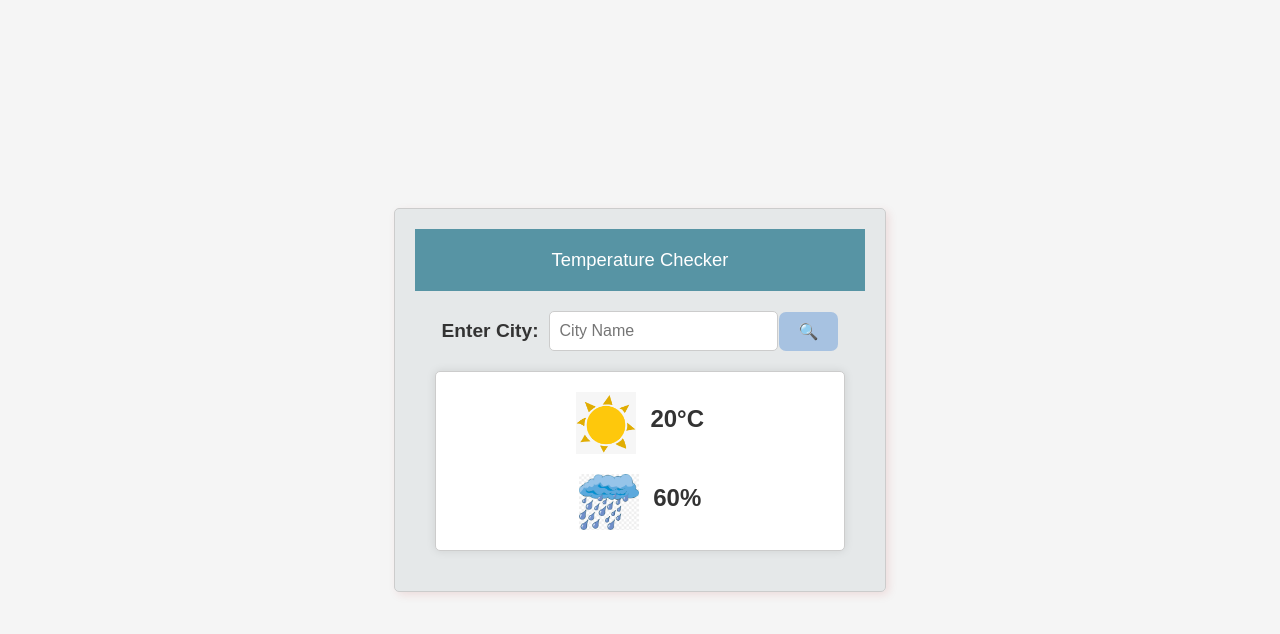
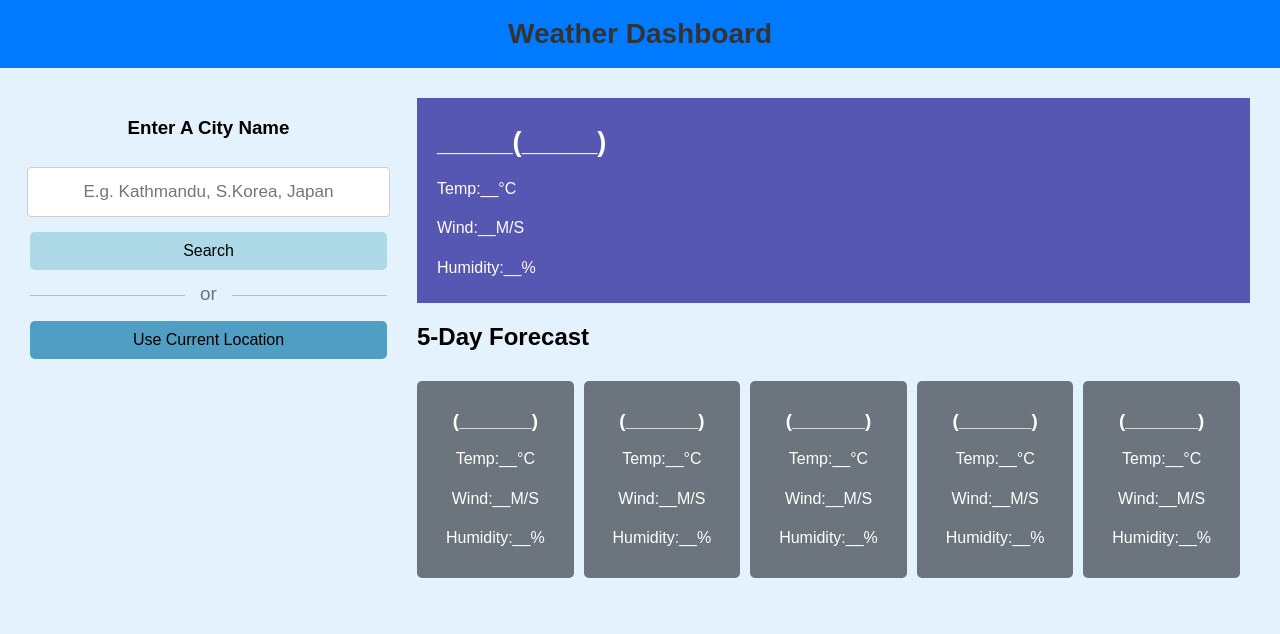
Before and after one commit to seemapoudel58/Temperature-checker, a plain HTML site: page index.html in a window 1280 px wide. Drawn offline with Linux system fonts and the light colour scheme.

Commit message:
second commit

```diff
--- a/app.js
+++ b/app.js
@@ -0,0 +1,144 @@
+const apiKey = '81b27c269d3735d7f9e7b6c7283dfea9';
+
+const searchButton = document.querySelector('.search-btn');
+const cityInput = document.querySelector('.city-input');
+const weatherCardsDiv = document.querySelector('.weather-cards');
+const currentWeatherDiv = document.querySelector('.current-weather');
+const locationButton = document.querySelector('.location-btn');
+
+const createWeatherCard = (cityName, weatherItem, index) => {
+  if (index === 0) {
+    return `<div class="details">
+                <h2>${cityName}(${weatherItem.dt_txt.split(' ')[0]})</h2>
+                <h4>Temperature: ${(weatherItem.main.temp - 273.15).toFixed(
+                  2
+                )}°C</h4>
+                <h4>Wind: ${weatherItem.wind.speed}M/S</h4>
+                <h4>Humidity: ${weatherItem.main.humidity}%</h4>
+            </div>
+            <div class="icon">
+                <img
+                src="https://openweathermap.org/img/wn/${
+                  weatherItem.weather[0].icon
+                }@4x.png"
+                alt="weather icon"
+                />
+                <h4>${weatherItem.weather[0].description}</h4>
+            </div>`;
+  } else {
+    return `<li class="card">
+                  <h3>(${weatherItem.dt_txt.split(' ')[0]})</h3>
+                  <img
+                  src="https://openweathermap.org/img/wn/${
+                    weatherItem.weather[0].icon
+                  }@2x.png"
+                  alt="weather icon"
+                  />
+                  <h4>Temp:${(weatherItem.main.temp - 273.15).toFixed(2)}°C</h4>
+                  <h4>Wind:${weatherItem.wind.speed}M/S</h4>
+                  <h4>Humidity: ${weatherItem.main.humidity}%</h4>
+              </li>`;
+  }
+};
+
+const getWeatherDetails = (cityName, lat, lon) => {
+  const WEATHER_API_URL = `http://api.openweathermap.org/data/2.5/forecast?lat=${lat}&lon=${lon}&appid=${apiKey}`;
+
+  fetch(WEATHER_API_URL)
+    .then((res) => res.json())
+    .then((data) => {
+      const uniqueForecastDays = [];
+      const fiveDaysForecast = data.list.filter((forecast) => {
+        const forecastDate = new Date(forecast.dt_txt).getDate();
+        if (!uniqueForecastDays.includes(forecastDate)) {
+          return uniqueForecastDays.push(forecastDate);
+        }
+      });
+
+      cityInput.value = '';
+      weatherCardsDiv.innerHTML = '';
+      currentWeatherDiv.innerHTML = '';
+
+      console.log(fiveDaysForecast);
+      fiveDaysForecast.forEach((weatherItem, index) => {
+        if (index === 0) {
+          currentWeatherDiv.insertAdjacentHTML(
+            'beforeend',
+            createWeatherCard(cityName, weatherItem, index)
+          );
+        } else {
+          weatherCardsDiv.insertAdjacentHTML(
+            'beforeend',
+            createWeatherCard(cityName, weatherItem, index)
+          );
+        }
+      });
+    })
+
+    .catch(() => {
+      alert('An error occurred while fetching the weather forecast!');
+    });
+};
+
+const getCityCoordinates = () => {
+  const cityName = cityInput.value.trim();
+  if (!cityName) return;
+  const GEOCODING_API_URL = `http://api.openweathermap.org/geo/1.0/direct?q=${cityName}&limit=1&appid=${apiKey}`;
+
+  fetch(GEOCODING_API_URL)
+    .then((res) => res.json())
+    .then((data) => {
+      if (!data.length) return alert(`No coordinates found for${cityName}`);
+      const { name, lat, lon } = data[0];
+      getWeatherDetails(name, lat, lon);
+      //   console.log(data);
+    })
+    .catch(() => {
+      alert('An error occurred while fetching the coordinates!');
+    });
+  // const fetchData = async () => {
+  //     try {
+  //       const response = await fetch(GEOCODING_API_URL);
+
+  //       if (!response.ok) {
+  //         throw new Error('Network response was not ok');
+  //       }
+
+  //       const data = await response.json();
+  //       console.log(data);
+  //     } catch (error) {
+  //       console.error('An error occurred while fetching the coordinates:', error);
+  //     }
+  //   };
+
+  //   fetchData();
+};
+
+const getUserCoordinates = () => {
+  navigator.geolocation.getCurrentPosition(
+    (position) => {
+      const { latitude, longitude } = position.coords;
+      const REVERSE_GEOCODING_URL = `http://api.openweathermap.org/geo/1.0/reverse?lat=${latitude}&lon=${longitude}&limit=1&appid=${apiKey}`;
+      fetch(REVERSE_GEOCODING_URL)
+        .then((res) => res.json())
+        .then((data) => {
+          const { name } = data[0];
+          getWeatherDetails(name, latitude, longitude);
+          //   console.log(data);
+        })
+        .catch(() => {
+          alert('An error occurred while fetching the city!');
+        });
+    },
+    (error) => {
+      if (error.code === error.PERMISSION_DENIED) {
+        alert(
+          'Geolocation request denied. Please reset location permission to grant access again.'
+        );
+      }
+    }
+  );
+};
+
+searchButton.addEventListener('click', getCityCoordinates);
+locationButton.addEventListener('click', getUserCoordinates);
--- a/index.html
+++ b/index.html
@@ -3,33 +3,68 @@
   <head>
     <meta charset="UTF-8" />
     <meta name="viewport" content="width=device-width, initial-scale=1.0" />
-    <title>City Temperature</title>
-    <link rel="stylesheet" href="./styles.css" />
+    <title>weather app</title>
+    <link rel="stylesheet" href="styles.css" />
   </head>
   <body>
+    <h1>weather dashboard</h1>
     <div class="container">
-      <header>
-        <div class="head">Temperature Checker</div>
-      </header>
-      <main>
-        <div class="search-container">
-          <label for="city-input">Enter City:</label>
-          <input type="text" id="city-input" placeholder="City Name" />
-          <button id="search-button">
-            <span>&#128269;</span>
-          </button>
+      <div class="weather-input">
+        <h3>enter a city name</h3>
+        <input
+          class="city-input"
+          type="text"
+          placeholder="E.g. Kathmandu, S.Korea, Japan"
+        />
+        <button class="search-btn">Search</button>
+        <div class="separator"></div>
+        <button class="location-btn">Use Current Location</button>
+      </div>
+      <div class="weather-data">
+        <div class="current-weather">
+          <div class="details">
+            <h2>_____(_____)</h2>
+            <h4>Temp:__°C</h4>
+            <h4>Wind:__M/S</h4>
+            <h4>Humidity:__%</h4>
+          </div>
         </div>
-        <div class="result-container">
-          <p id="temperature">
-            <img src="./sunny.png" alt="Temperature Icon" />
-            <span id="temp-value">20°C</span>
-          </p>
-          <p id="humidity">
-            <img src="./humidity.png" alt="Humidity Icon" />
-            <span id="humidity-value">60%</span>
-          </p>
+        <div class="days-forecast">
+          <h2>5-Day Forecast</h2>
+          <ul class="weather-cards">
+            <li class="card">
+              <h3>(_______)</h3>
+              <h4>Temp:__°C</h4>
+              <h4>Wind:__M/S</h4>
+              <h4>Humidity:__%</h4>
+            </li>
+            <li class="card">
+              <h3>(_______)</h3>
+              <h4>Temp:__°C</h4>
+              <h4>Wind:__M/S</h4>
+              <h4>Humidity:__%</h4>
+            </li>
+            <li class="card">
+              <h3>(_______)</h3>
+              <h4>Temp:__°C</h4>
+              <h4>Wind:__M/S</h4>
+              <h4>Humidity:__%</h4>
+            </li>
+            <li class="card">
+              <h3>(_______)</h3>
+              <h4>Temp:__°C</h4>
+              <h4>Wind:__M/S</h4>
+              <h4>Humidity:__%</h4>
+            </li>
+            <li class="card">
+              <h3>(_______)</h3>
+              <h4>Temp:__°C</h4>
+              <h4>Wind:__M/S</h4>
+              <h4>Humidity:__%</h4>
+            </li>
+          </ul>
         </div>
-      </main>
+      </div>
     </div>
     <script src="app.js"></script>
   </body>
--- a/styles.css
+++ b/styles.css
@@ -1,102 +1,151 @@
 body {
+  font-family: Arial, sans-serif;
   margin: 0;
   padding: 0;
-  background-color: #f5f5f5;
+  background: #e3f2fd;
+  /* background-color: #f2f2f2; */
+  box-sizing: border-box;
+}
+
+.container {
+  display: flex;
+  gap: 30px;
+  padding: 30px;
+  max-width: 100%;
+}
+h3 {
+  text-transform: capitalize;
+}
+
+h1 {
+  margin: 0;
+  text-transform: capitalize;
+  text-align: center;
   color: #333;
-  font-family: Arial, sans-serif;
+  font-size: 1.75rem;
+  background: #007bff;
+  padding: 18px 0;
+}
+
+.weather-input {
+  width: 30%;
+  /* max-width: 552px; */
+  flex-direction: column;
+  display: flex;
+  align-items: center;
+}
+.weather-input input {
+  width: 100%;
+  height: 46px;
+  outline: none;
   text-align: center;
+  /* padding: 0 5px; */
+  font-size: 1.07rem;
+  border-radius: 4px;
+  border: 1px solid #ccc;
+  margin: 10px 0 15px 0;
+}
+.weather-input .separator {
+  height: 1px;
+  width: 100%;
+  margin: 25px 0;
+  background-color: #bbb;
   display: flex;
   justify-content: center;
   align-items: center;
-  height: 100vh;
+}
+.weather-input .separator::before {
+  content: 'or';
+  color: #6c757d;
+  font-size: 1.18rem;
+  padding: 0 15px;
+  margin-top: -4px;
+  background: #e3f2fd;
+  /* display: flex; */
+  /* background: rgb(161, 129, 129); */
 }
 
-p,
-label,
-input,
-button {
-  margin: 0;
-  padding: 0;
+.weather-input button {
+  width: 100%;
+  padding: 10px 0;
+  cursor: pointer;
+  outline: none;
+  border: none;
+  color: black;
+  font-size: 1rem;
+  border-radius: 5px;
+  background: lightblue;
 }
-.head {
-  font-size: 1.15rem;
+.weather-data {
+  width: 70%;
+  /* border: 2px solid red; */
+  /* max-width: 552px; */
 }
-.container {
-  background-color: hsla(186, 12%, 67%, 0.198);
-  border: 1px solid #ccc;
-  border-radius: 5px;
-  box-shadow: 3px 3px 10px rgba(177, 7, 7, 0.1);
-  padding: 20px;
-  max-width: 450px;
+.weather-input .weather-data {
   width: 100%;
 }
-
-header {
-  background-color: #5794a4;
-  color: white;
-  padding: 20px;
+.weather-input .location-btn {
+  background: rgb(81, 158, 196);
 }
 
-main {
-  padding: 20px;
+.current-weather {
+  color: #fff;
+  display: flex;
+  justify-content: space-between;
+  padding: 5px 20px;
+  background: rgb(86, 86, 179);
+}
+.current-weather h2 {
+  font-size: 1.7rem;
 }
 
-.search-container {
+.weather-data h4 {
+  margin-top: 12px;
+  font-size: 1rem;
+  font-weight: 500;
+}
+.current-weather .icon {
+  text-align: center;
+}
+.current-weather .icon img {
+  max-width: 100%;
+  margin-top: -15px;
+}
+.current-weather .icon h4 {
+  margin-top: -10px;
+  text-transform: capitalize;
+}
+.days-forecast h2 {
+  font-size: 1.5rem;
+  margin: 20px 0;
+}
+.weather-cards {
   display: flex;
-  justify-content: center;
-  align-items: center;
-  margin-bottom: 20px;
+  flex-wrap: nowrap;
+  overflow-x: auto;
+  gap: 10px;
+  padding-left: 0;
+  padding: 10px;
+
+  /* padding-bottom: 10px; */
 }
 
-label {
-  margin-right: 10px;
-  font-size: 1.2rem;
-  font-weight: bold;
-  color: #333;
+.card {
+  padding: 10px;
+  list-style: none;
+  color: #fff;
+  background: #6c757d;
+  border-radius: 5px;
+  text-align: center;
 }
 
-#city-input {
-  padding: 10px;
-  border: 1px solid #ccc;
-  border-radius: 5px;
-  font-size: 1rem;
+@media screen and (min-width: 768px) {
+  .weather-cards {
+    padding-bottom: 10px;
+    padding-left: 0;
+  }
+
+  .card {
+    width: calc(70% - 10px);
+  }
 }
-
-#search-button {
-  padding: 10px 20px;
-  background-color: #a7c2e1;
-  margin-left: 1px;
-  border: none;
-  border-radius: 7px;
-  cursor: pointer;
-  font-size: 1rem;
-}
-
-#search-button:hover {
-  background-color: #8485b4;
-}
-
-.result-container {
-  background-color: white;
-  border: 1px solid #ccc;
-  border-radius: 5px;
-  padding: 20px;
-  box-shadow: 0 0 10px rgba(0, 0, 0, 0.1);
-}
-
-.result-container img {
-  width: 60px;
-  vertical-align: middle;
-  margin-right: 10px;
-}
-
-#temp-value,
-#humidity-value {
-  font-size: 1.5rem;
-  font-weight: bold;
-  margin-top: 10px;
-  color: #333;
-}
-#temperature {
-  margin-bottom: 20px;
-}
```
Also changed, not shown: humidity.png (deleted), sunny.jpg (deleted), sunny.png (deleted).
